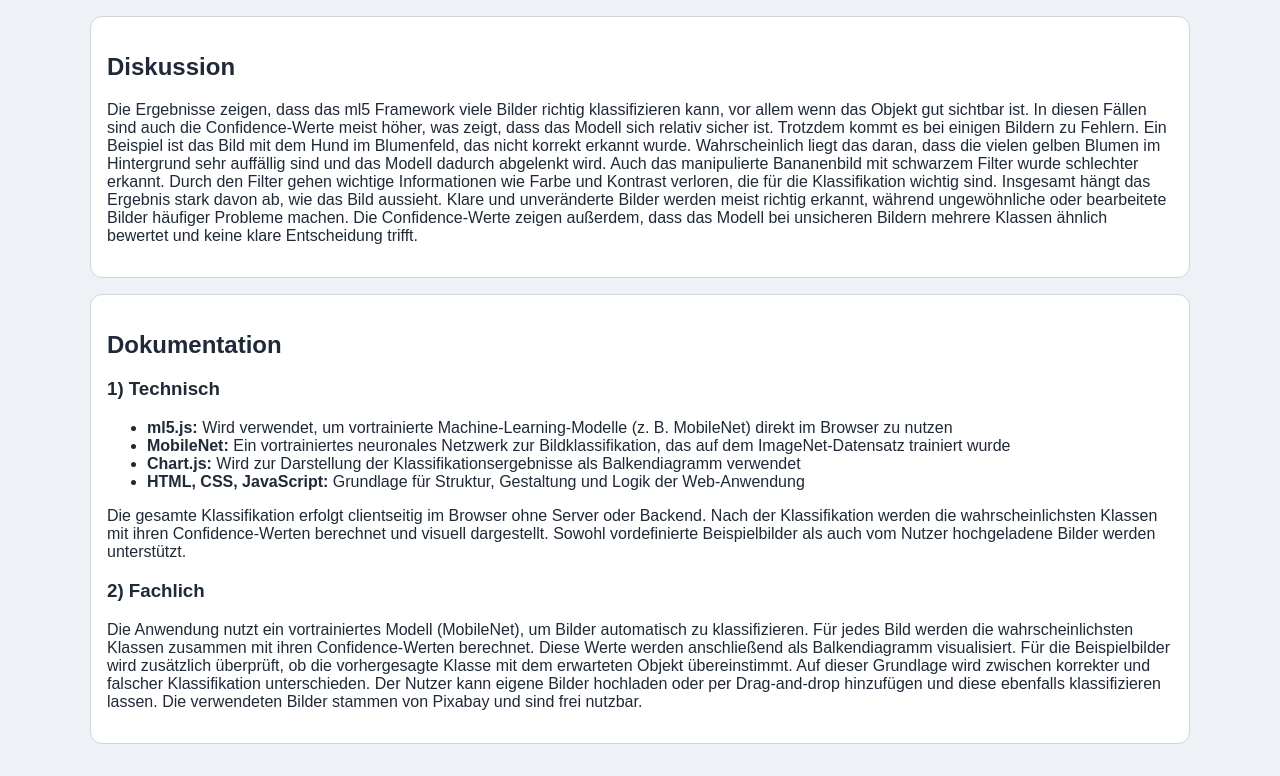
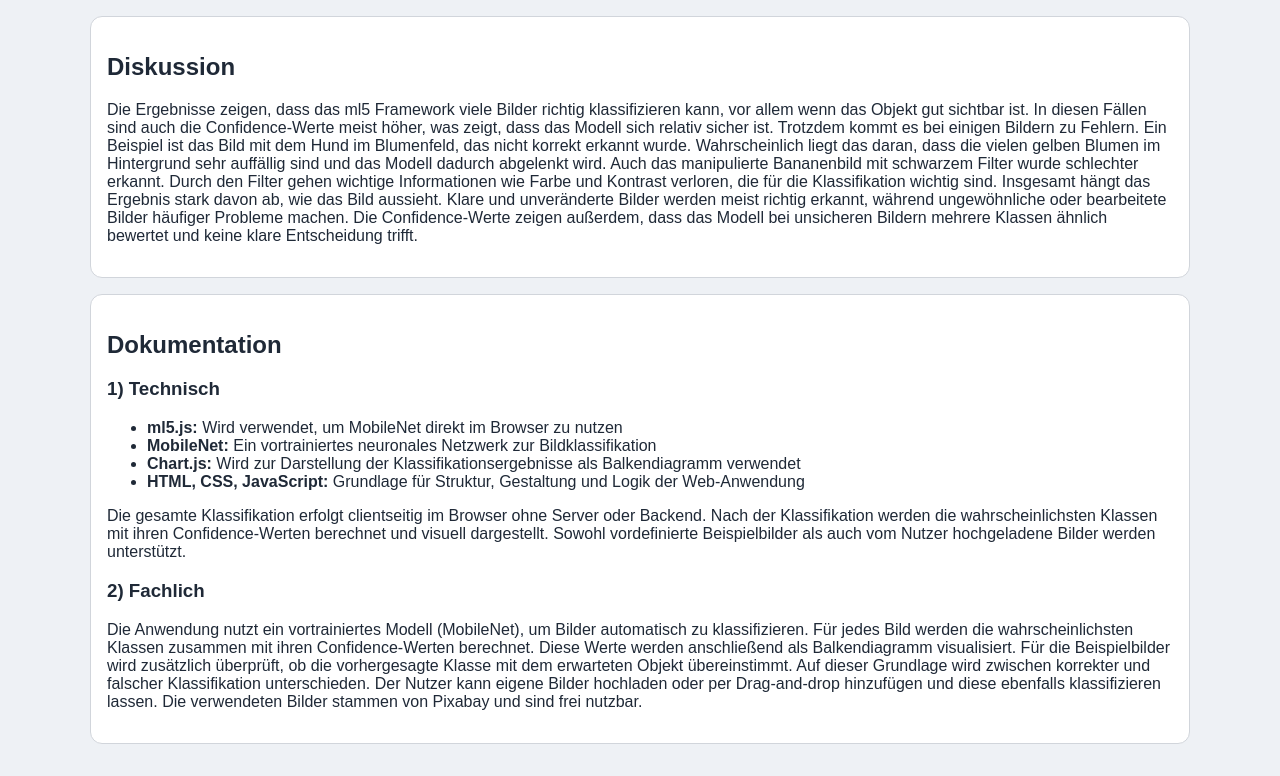
Before and after one commit to jannesur/deep-learning-ml5, a plain HTML site: page index.html in a window 1280 px wide. Shown: the part 3634-4410 px from the top of the page. Drawn offline with nearby package versions, Linux system fonts and the light colour scheme; a script that the page names is missing.

Commit message:
update documentation

```diff
--- a/index.html
+++ b/index.html
@@ -74,8 +74,8 @@
 
         <h3>1) Technisch</h3>
         <ul>
-            <li><b>ml5.js:</b> Wird verwendet, um vortrainierte Machine-Learning-Modelle (z. B. MobileNet) direkt im Browser zu nutzen</li>
-            <li><b>MobileNet:</b> Ein vortrainiertes neuronales Netzwerk zur Bildklassifikation, das auf dem ImageNet-Datensatz trainiert wurde</li>
+            <li><b>ml5.js:</b> Wird verwendet, um MobileNet direkt im Browser zu nutzen</li>
+            <li><b>MobileNet:</b> Ein vortrainiertes neuronales Netzwerk zur Bildklassifikation</li>
             <li><b>Chart.js:</b> Wird zur Darstellung der Klassifikationsergebnisse als Balkendiagramm verwendet</li>
             <li><b>HTML, CSS, JavaScript:</b> Grundlage für Struktur, Gestaltung und Logik der Web-Anwendung</li>
         </ul>
```
